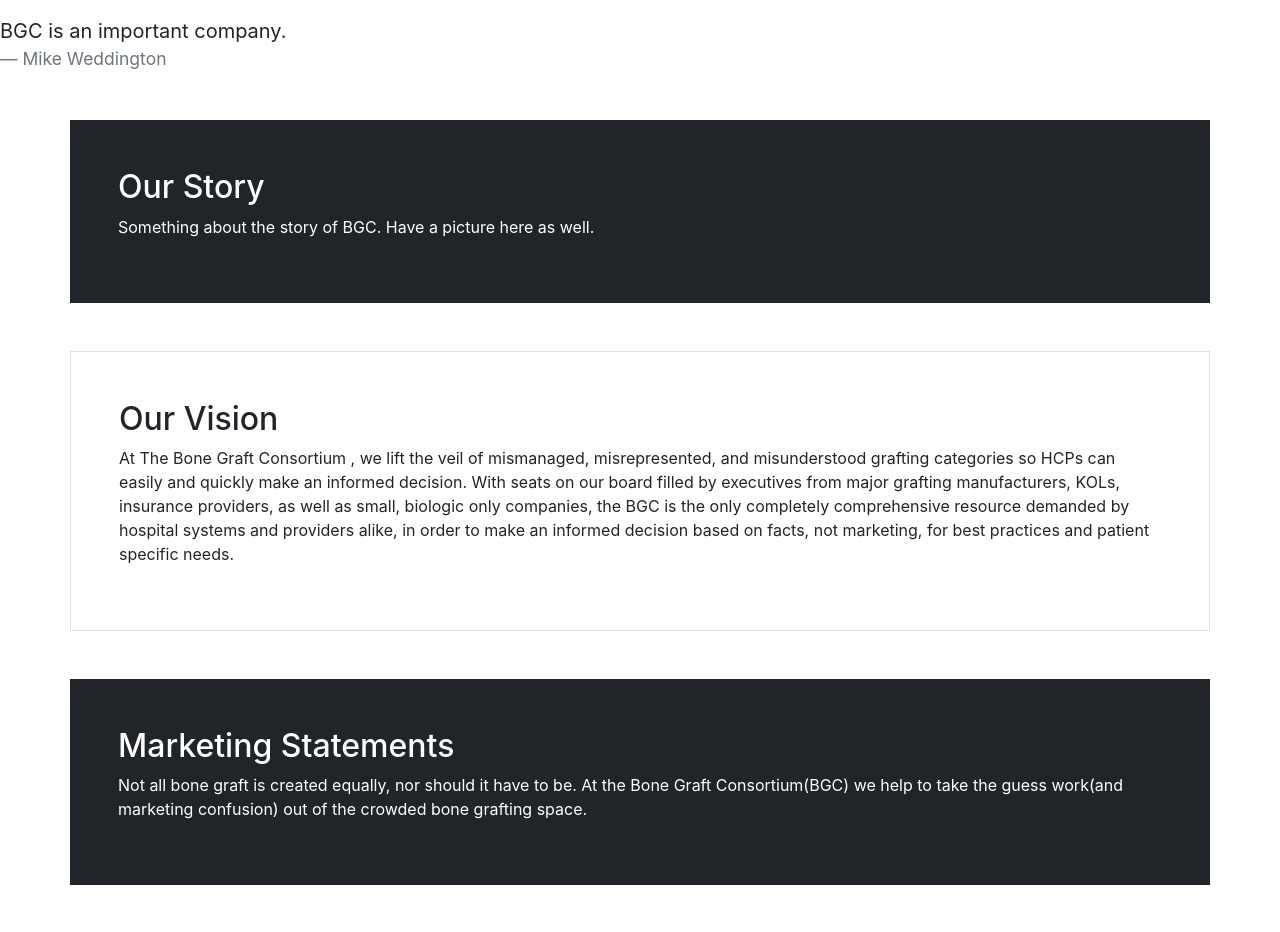
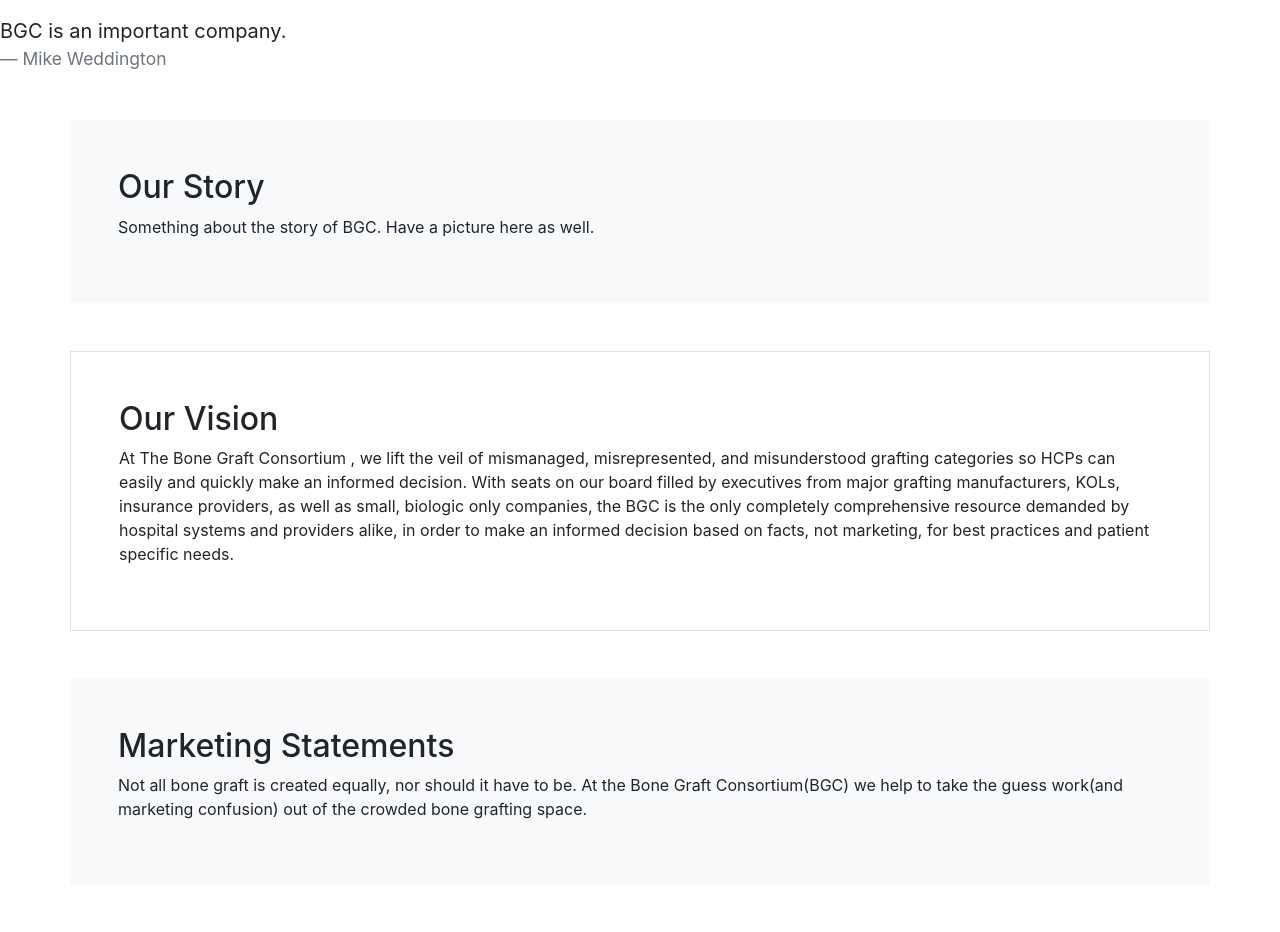
Before and after one commit to davidwilliford99/BGC, a React (Create React App) app in the folder app/: page /about in a window 1280 px wide. Shown: the part 120-1052 px from the top of the page. Built offline with nearby package versions, Linux system fonts and the light colour scheme.

Commit message:
Changed sections to light gray

```diff
--- a/app/src/pages/aboutPage.js
+++ b/app/src/pages/aboutPage.js
@@ -11,7 +11,7 @@ function AboutPage(){
             <footer class="blockquote-footer">Mike Weddington</footer>
             </blockquote>
 
-            <div class="container p-5 my-5 bg-dark text-white">
+            <div class="container p-5 my-5 bg-light">
                 <h2>Our Story</h2>
                 <p>Something about the story of BGC. Have a picture here as well.</p>
             </div>
@@ -32,7 +32,7 @@ function AboutPage(){
                     not marketing, for best practices and patient specific needs.</p>
             </div>
 
-            <div class="container p-5 my-5 bg-dark text-white">
+            <div class="container p-5 my-5 bg-light">
                 <h2>Marketing Statements</h2>
                 <p>Not all bone graft is created equally, nor should it have to be.
                     At the Bone Graft Consortium(BGC) we help to take the guess work(and marketing
```
